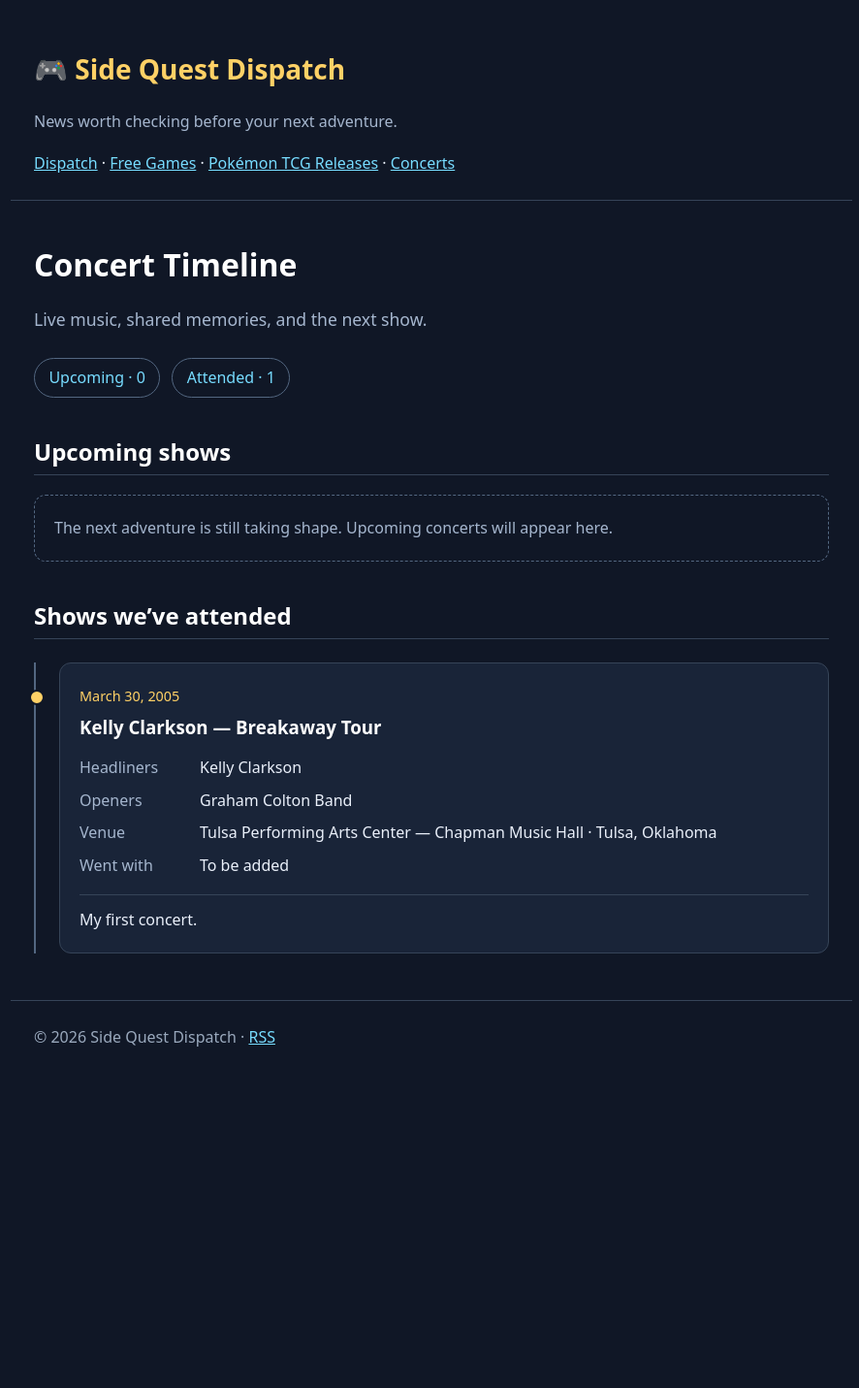
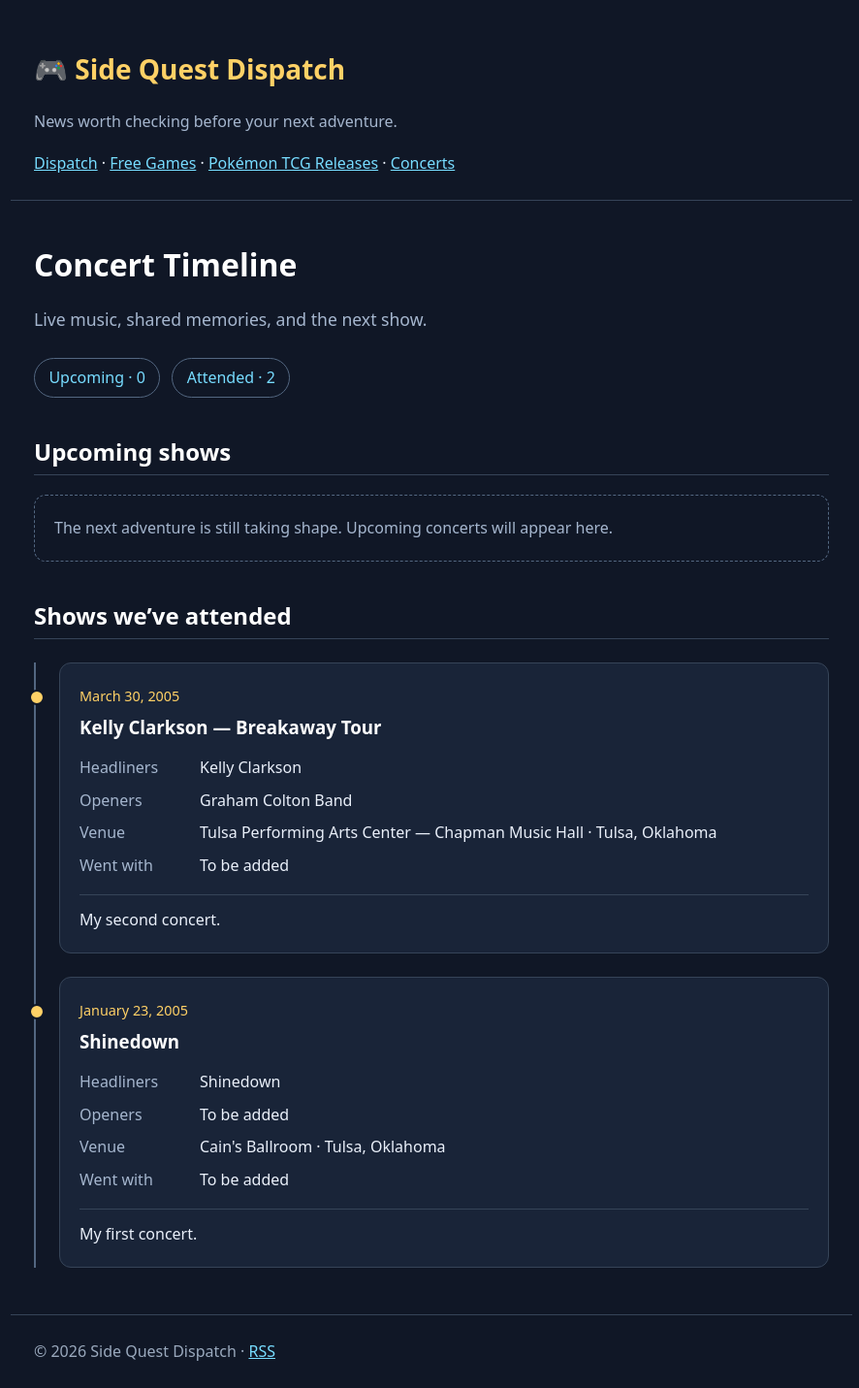
Before and after one commit to bamalroney-dev/Side-quest-dispatch, a Jekyll site: the page built from concerts.html, in a window 1280 px wide. Shown: the whole page at 97% size, without its empty margins (195-1081 px from the left). Built offline with Jekyll 4.4.1, drawn with Linux system fonts in a browser that asks for light colours; before the commit the page ends 1107 px from its top, so only the background shows below that.

Commit message:
Record Shinedown as first concert and correct Kelly Clarkson order

```diff
--- a/_data/concerts.yml
+++ b/_data/concerts.yml
@@ -11,4 +11,17 @@
   venue: "Tulsa Performing Arts Center — Chapman Music Hall"
   location: "Tulsa, Oklahoma"
   companions: []
+  notes: "My second concert."
+
+# Date/venue:
+# https://www.loudmemories.com/concerts/shinedown-at-cains-ballroom-tulsa-us-on-23-january-2005-1421104
+# Theory of a Deadman is also listed for this date; opener roles remain unconfirmed.
+- date: "2005-01-23"
+  title: "Shinedown"
+  status: attended
+  headliners: ["Shinedown"]
+  openers: []
+  venue: "Cain's Ballroom"
+  location: "Tulsa, Oklahoma"
+  companions: []
   notes: "My first concert."
```
